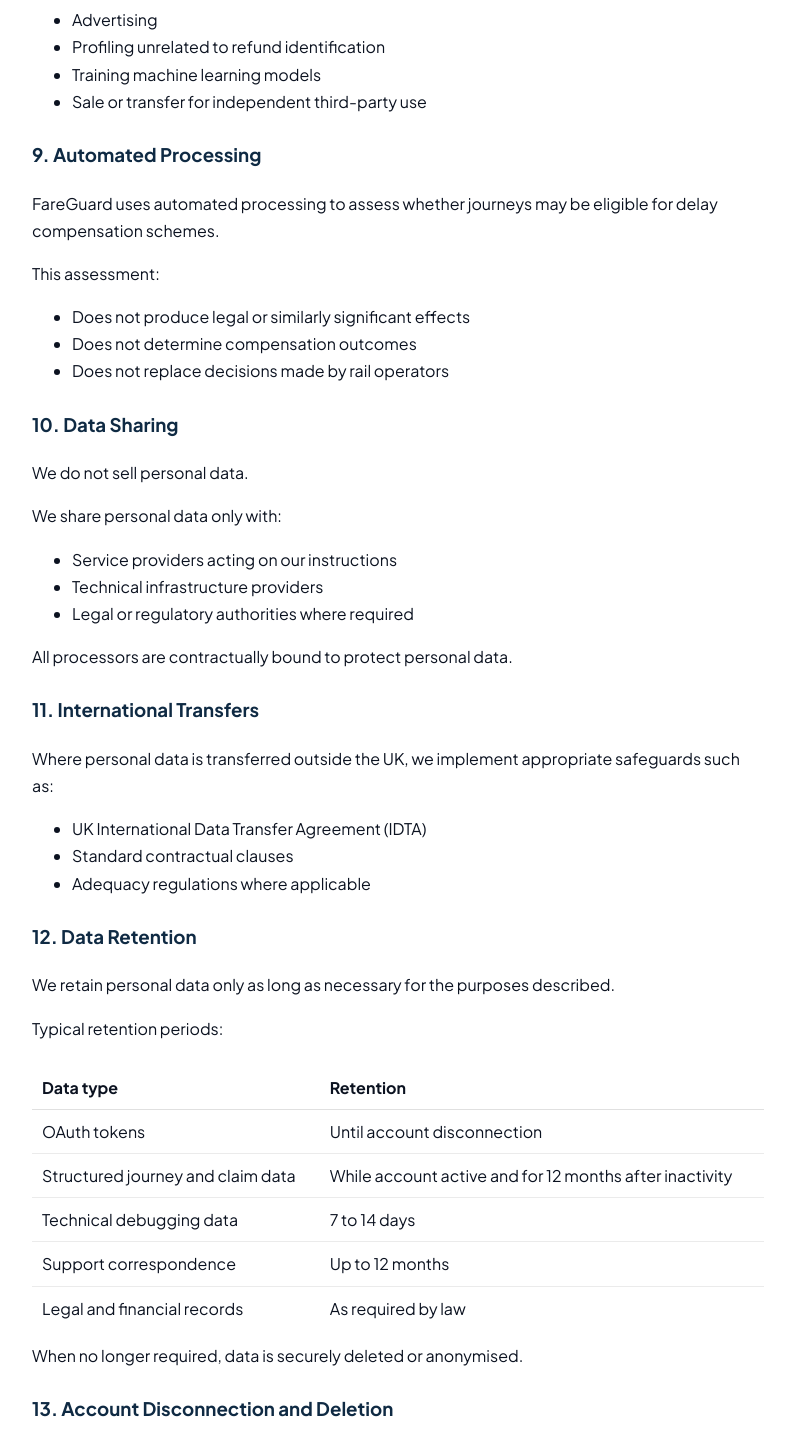
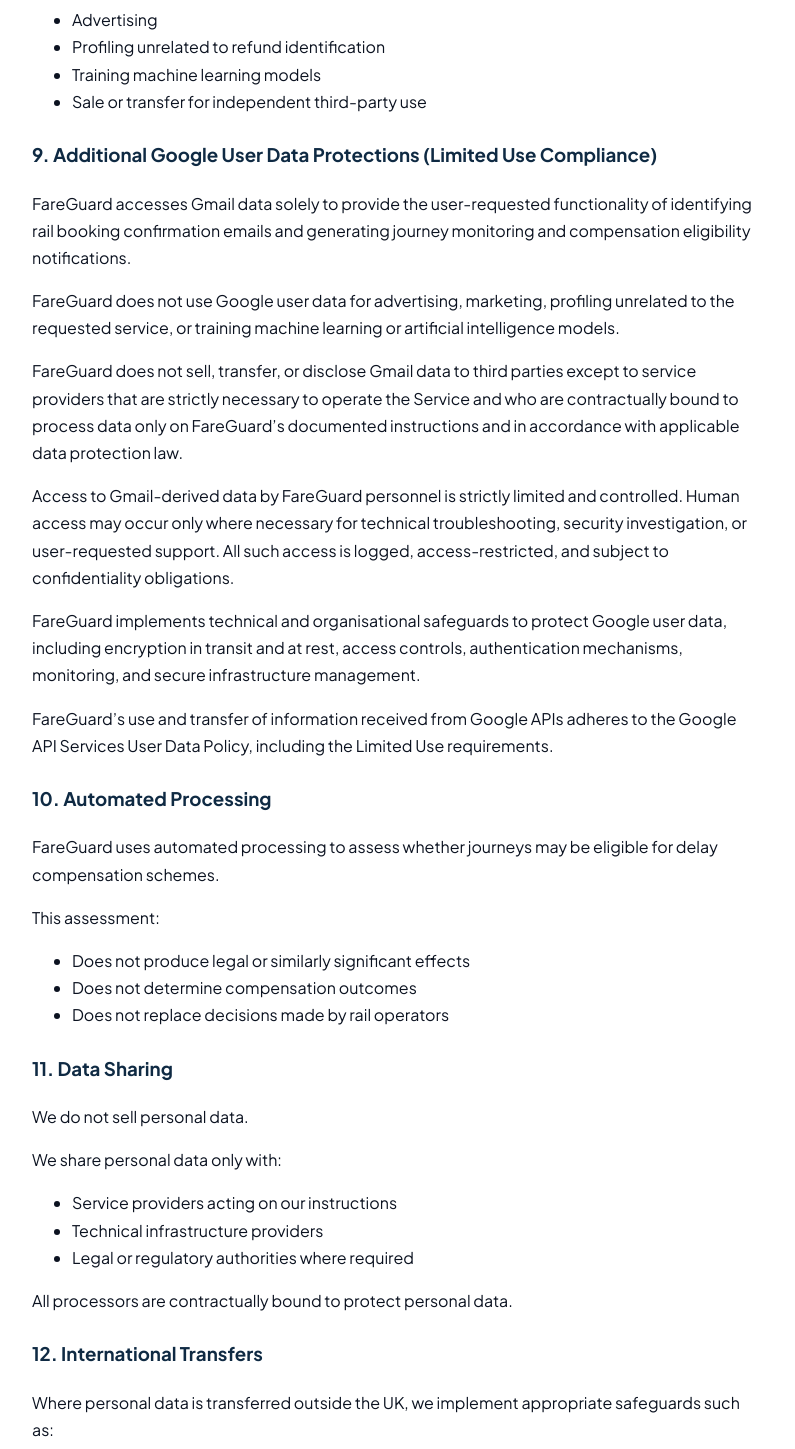
Before and after one commit to fareguard/fg-rail-pwa-starter, a Next.js app: page /privacy-policy in a window 1280 px wide. Shown: the part 4360-5809 px from the top of the page, without its empty margins (242-1037 px from the left). Built offline with nearby package versions, Linux system fonts and the light colour scheme.

Commit message:
Update privacy policy content and section numbering

```diff
--- a/app/(app)/privacy-policy/page.tsx
+++ b/app/(app)/privacy-policy/page.tsx
@@ -78,7 +78,6 @@ export default function PrivacyPolicy() {
                 https://ico.org.uk
               </a>
             </p>
-
 
             <h3 style={{ marginTop: 24, color: "var(--fg-navy)" }}>
               2. Overview of How FareGuard Works
@@ -264,7 +263,29 @@ export default function PrivacyPolicy() {
             </ul>
 
             <h3 style={{ marginTop: 24, color: "var(--fg-navy)" }}>
-              9. Automated Processing
+              9. Additional Google User Data Protections (Limited Use Compliance)
+            </h3>
+            <p>
+              FareGuard accesses Gmail data solely to provide the user-requested functionality of identifying rail booking confirmation emails and generating journey monitoring and compensation eligibility notifications.
+            </p>
+            <p>
+              FareGuard does not use Google user data for advertising, marketing, profiling unrelated to the requested service, or training machine learning or artificial intelligence models.
+            </p>
+            <p>
+              FareGuard does not sell, transfer, or disclose Gmail data to third parties except to service providers that are strictly necessary to operate the Service and who are contractually bound to process data only on FareGuard’s documented instructions and in accordance with applicable data protection law.
+            </p>
+            <p>
+              Access to Gmail-derived data by FareGuard personnel is strictly limited and controlled. Human access may occur only where necessary for technical troubleshooting, security investigation, or user-requested support. All such access is logged, access-restricted, and subject to confidentiality obligations.
+            </p>
+            <p>
+              FareGuard implements technical and organisational safeguards to protect Google user data, including encryption in transit and at rest, access controls, authentication mechanisms, monitoring, and secure infrastructure management.
+            </p>
+            <p>
+              FareGuard’s use and transfer of information received from Google APIs adheres to the Google API Services User Data Policy, including the Limited Use requirements.
+            </p>
+
+            <h3 style={{ marginTop: 24, color: "var(--fg-navy)" }}>
+              10. Automated Processing
             </h3>
             <p>
               FareGuard uses automated processing to assess whether journeys may be
@@ -277,7 +298,7 @@ export default function PrivacyPolicy() {
               <li>Does not replace decisions made by rail operators</li>
             </ul>
 
-            <h3 style={{ marginTop: 24, color: "var(--fg-navy)" }}>10. Data Sharing</h3>
+            <h3 style={{ marginTop: 24, color: "var(--fg-navy)" }}>11. Data Sharing</h3>
             <p>We do not sell personal data.</p>
             <p>We share personal data only with:</p>
             <ul>
@@ -288,7 +309,7 @@ export default function PrivacyPolicy() {
             <p>All processors are contractually bound to protect personal data.</p>
 
             <h3 style={{ marginTop: 24, color: "var(--fg-navy)" }}>
-              11. International Transfers
+              12. International Transfers
             </h3>
             <p>
               Where personal data is transferred outside the UK, we implement
@@ -300,7 +321,7 @@ export default function PrivacyPolicy() {
               <li>Adequacy regulations where applicable</li>
             </ul>
 
-            <h3 style={{ marginTop: 24, color: "var(--fg-navy)" }}>12. Data Retention</h3>
+            <h3 style={{ marginTop: 24, color: "var(--fg-navy)" }}>13. Data Retention</h3>
             <p>
               We retain personal data only as long as necessary for the purposes
               described.
@@ -365,7 +386,7 @@ export default function PrivacyPolicy() {
             </p>
 
             <h3 style={{ marginTop: 24, color: "var(--fg-navy)" }}>
-              13. Account Disconnection and Deletion
+              14. Account Disconnection and Deletion
             </h3>
             <p>If you disconnect Gmail or delete your FareGuard account:</p>
             <ul>
@@ -376,7 +397,7 @@ export default function PrivacyPolicy() {
             <p>Some data may be retained where required by law.</p>
 
             <h3 style={{ marginTop: 24, color: "var(--fg-navy)" }}>
-              14. Cookies and Similar Technologies
+              15. Cookies and Similar Technologies
             </h3>
             <p>
               FareGuard uses cookies and similar technologies necessary to:
@@ -393,7 +414,7 @@ export default function PrivacyPolicy() {
             </p>
 
             <h3 style={{ marginTop: 24, color: "var(--fg-navy)" }}>
-              15. Security Measures
+              16. Security Measures
             </h3>
             <p>
               We implement appropriate technical and organisational security measures
@@ -412,7 +433,7 @@ export default function PrivacyPolicy() {
             </p>
 
             <h3 style={{ marginTop: 24, color: "var(--fg-navy)" }}>
-              16. Your Data Protection Rights
+              17. Your Data Protection Rights
             </h3>
             <p>You have the right to:</p>
             <ul>
@@ -433,7 +454,7 @@ export default function PrivacyPolicy() {
             </p>
 
             <h3 style={{ marginTop: 24, color: "var(--fg-navy)" }}>
-              17. Changes to This Policy
+              18. Changes to This Policy
             </h3>
             <p>
               We may update this policy from time to time. Material changes will be
```
Lines whose indentation alone changed are shown as unchanged.
